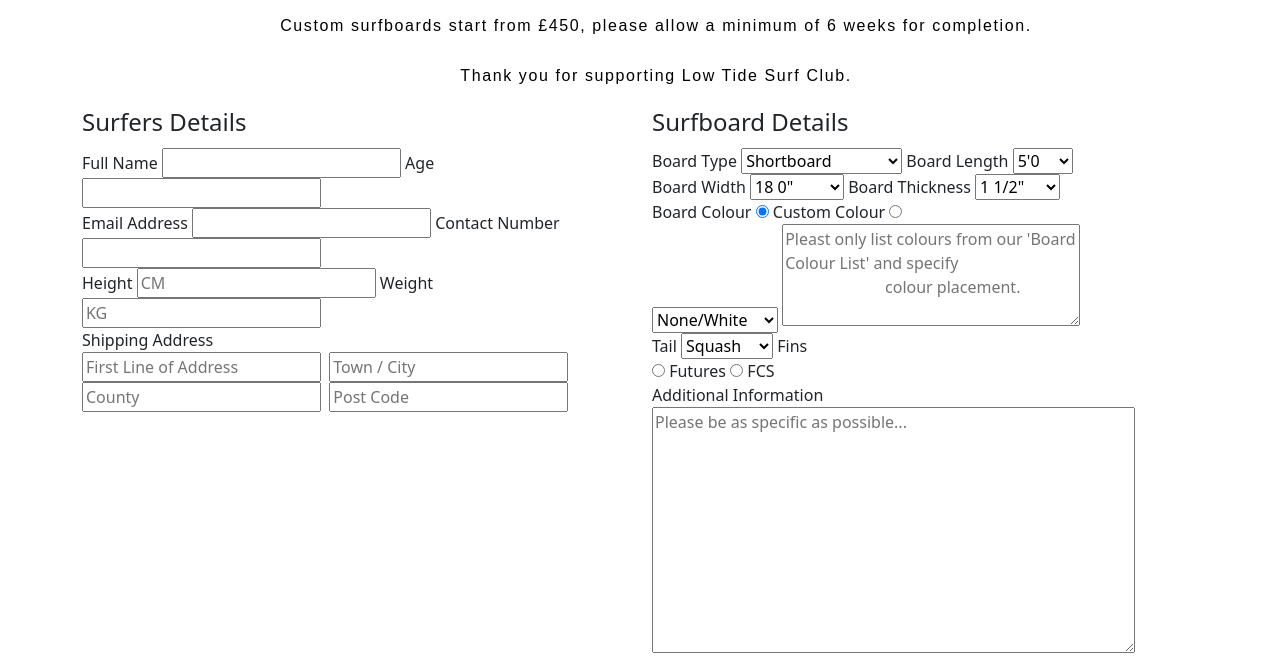
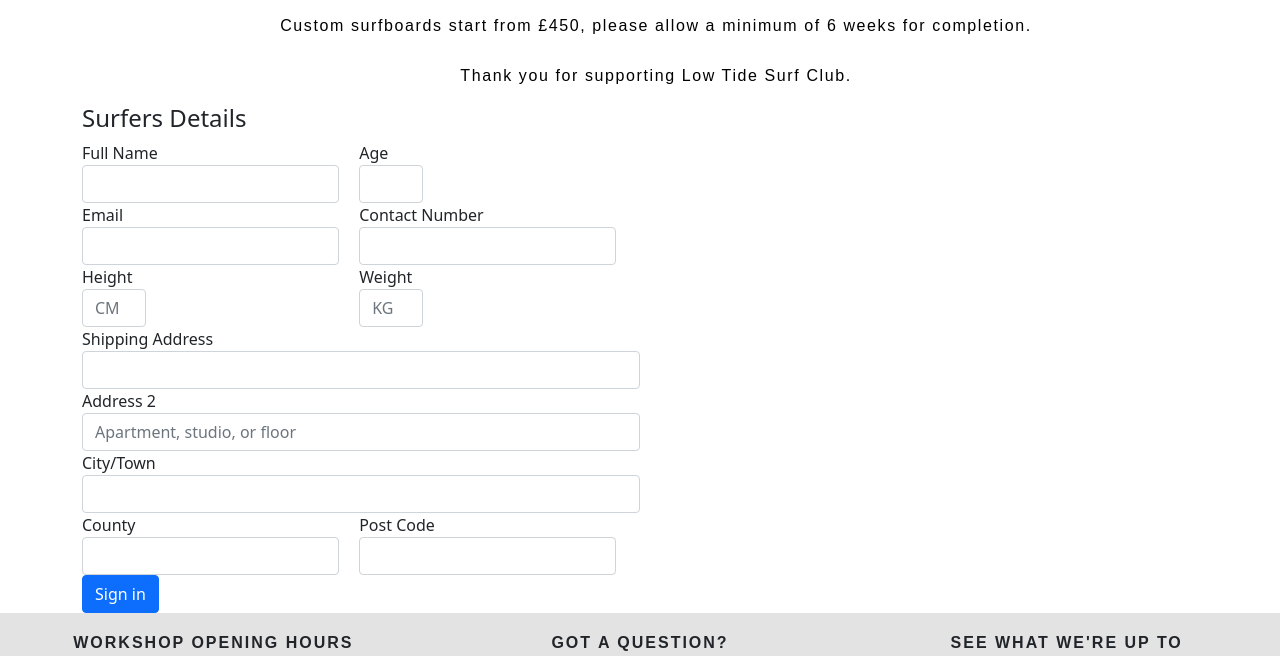
Before and after one commit to liammcluckie/Low-Tide-Surf-Club, a plain HTML site: page form.html in a window 1280 px wide. Shown: the part 952-1608 px from the top of the page. Drawn offline with nearby package versions, Linux system fonts and the light colour scheme.

Commit message:
Changed form html to use a Bootstrap form. First form section html added.

```diff
--- a/assets/css/style.css
+++ b/assets/css/style.css
@@ -433,6 +433,9 @@ body, html {
     text-align: center;
 }
 
+/*-----------------------------------------------------------Form Page / Form-----------*/
+
+
 /*---------------------------------------------------------------Footer--------------------------*/
 
 footer {
--- a/form.html
+++ b/form.html
@@ -81,29 +81,98 @@
         </div>
     </section>
 
-    <!-------------------------------Form Personal Info----------->
+    <!-------------------------------Form Personal Info---------->
+
+    <section class="container">
+        <h4>Surfers Details</h4>
+        <form>
+            <div class="form-row">
+                <div class="form-group form-check-inline col">
+                    <label for="name">Full Name</label>
+                    <input type="text" class="form-control" id="name" required>
+                </div>
+                <div class="form-group form-check-inline col">
+                    <label for="age">Age</label>
+                    <input type="text" class="form-control w-25" id="age" required>
+                </div>
+            </div>
+             <div class="form-row">
+                <div class="form-group form-check-inline col">
+                    <label for="email">Email</label>
+                    <input type="email" class="form-control" id="email" required>
+                </div>
+                <div class="form-group form-check-inline col">
+                    <label for="tel">Contact Number</label>
+                    <input type="tel" class="form-control" id="tel" required>
+                </div>
+            </div>
+             <div class="form-row">
+                <div class="form-group form-check-inline col">
+                    <label for="height">Height</label>
+                    <input type="text" class="form-control w-25" id="height" placeholder="CM" required>
+                </div>
+                <div class="form-group form-check-inline col">
+                    <label for="weight">Weight</label>
+                    <input type="text" class="form-control w-25" id="weight" placeholder="KG" required>
+                </div>
+            </div>
+            <div class="form-group">
+                <label for="address">Shipping Address</label>
+                <input type="text" class="form-control w-50" id="address" required>
+            </div>
+            <div class="form-group">
+                <label for="address-two">Address 2</label>
+                <input type="text" class="form-control w-50" id="address-two" placeholder="Apartment, studio, or floor">
+            </div>
+            <div class="form-row">
+                <div class="form-group col-md-6">
+                    <label for="city-town">City/Town</label>
+                    <input type="text" class="form-control" id="city-town" required>
+                </div>
+                <div class="form-group form-check-inline col">
+                    <label for="county">County</label>
+                    <input type="text" class="form-control" id="county">
+                </div>
+                <div class="form-group form-check-inline col">
+                    <label for="post-code">Post Code</label>
+                    <input type="text" class="form-control" id="post-code" required>
+                </div>
+            </div>
+            <button type="submit" class="btn btn-primary">Sign in</button>
+        </form>
+    </section>
+
+    <!-------------------------------Form Personal Info---------
 
     <section class="container">
         <div class="row">
             <div class="col-6">
-                <form>
+                <form method="post">
                     <fieldset>
                         <legend class="form-heading">Surfers Details</legend>
+                        <div class="group-one">
                             <label for="full-name">Full Name</label>
                             <input id="full-name" type="text" name="full_name" required>
+                        </div>
+                        <div class="group-one">
                             <label for="age">Age</label>
                             <input id="age" type="text" name="age" required>
-                        <br>
+                        </div>
+                        <div>
                             <label for="email-address">Email Address</label>
                             <input id="email-address" type="email" name="email_address" required>
                             <label for="phone-number">Contact Number</label>
                             <input id="phone-number" type="tel" name="phone_number" required>
                             <br>
+                        </div>
+                        <div>
                             <label for="height">Height</label>
                             <input id="height" type="text" name="height" placeholder="CM" required>
                             <label for="weight">Weight</label>
                             <input id="weight" type="text" name="weight" placeholder="KG" required>
                             <br>
+                        </div>
+                        <div>
                             <label for="address">Shipping Address</label>
                             <br>
                             <input id="address" type="text" name="address" placeholder="First Line of Address" required>
@@ -113,10 +182,10 @@
                             <input id="county" type="text" name="county" placeholder="County" required>
                             <label for="post-code"></label>
                             <input id="post-code" type="text" name="post_code" placeholder="Post Code" required>
-
+                        </div>
                     </fieldset>
                 </div>
-        <!-----------------------------------------Form Surfboard Info------------------>
+        <!-----------------------------------------Form Surfboard Info-----------------
             <div class="col-6">
                 <form>
                     <fieldset>
```
Lines whose indentation alone changed are shown as unchanged.
